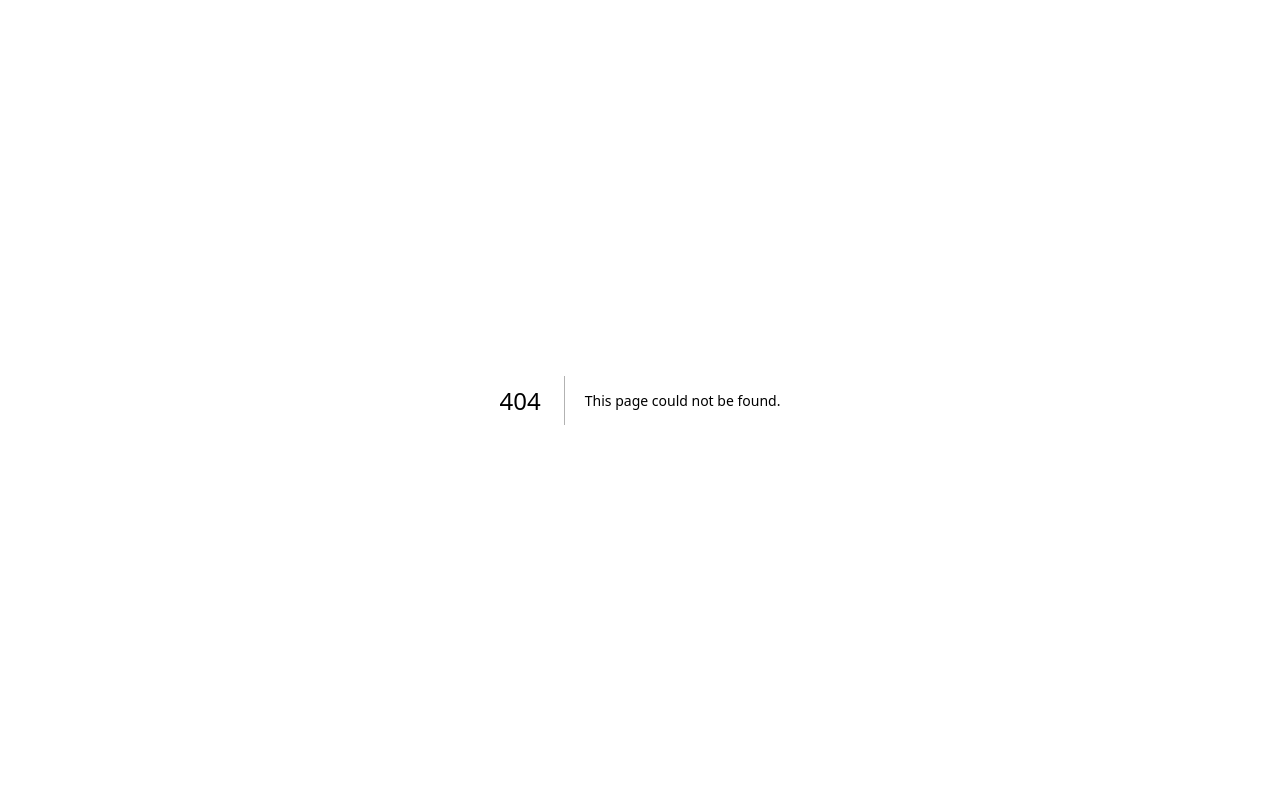
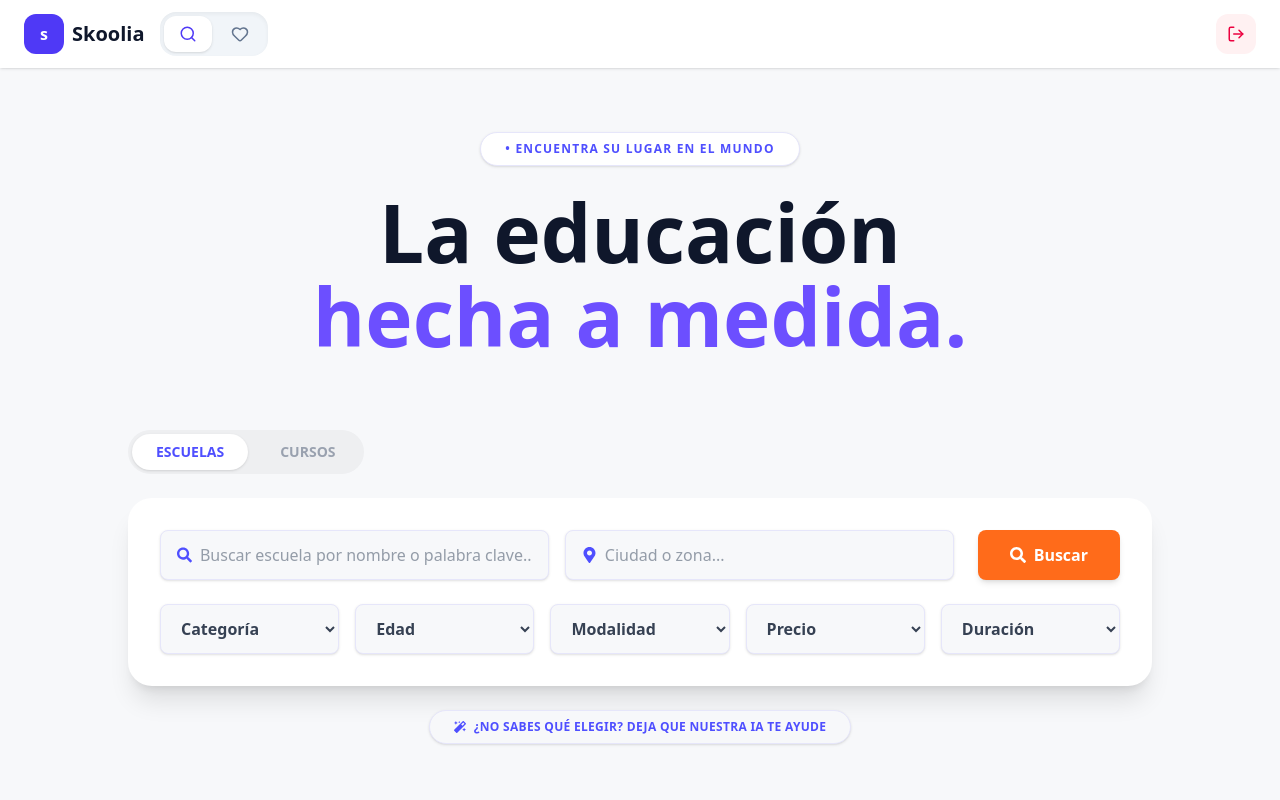
Before and after one commit to matehdz150/Skoolia, a Next.js app in the folder apps/web/: page /parents in a window 1280 px wide. Before the commit this address had no page. Shown: the top 800 px of the page. Built offline with nearby package versions, Linux system fonts and the light colour scheme.

Commit message:
feat[web]: parents navbar variant, auth modals navigation, and parents/schools routes

```diff
--- /dev/null
+++ b/apps/web/app/parents/favorites/page.tsx
@@ -0,0 +1,8 @@
+export default function ParentsFavoritesPage() {
+  return (
+    <main className="mx-auto max-w-3xl px-6 py-12">
+      <h1 className="text-3xl font-extrabold text-slate-900">Favoritos del Padre</h1>
+      <p className="mt-2 text-slate-600">Aquí aparecerán los favoritos guardados.</p>
+    </main>
+  );
+}
--- /dev/null
+++ b/apps/web/app/parents/page.tsx
@@ -0,0 +1,17 @@
+import ParentsNavbar from "@/components/layout/ParentsNavbar";
+import HeroParentsSection from "@/components/home/HeroParentsSection";
+import CategoriesSection from "@/components/home/CategoriesParentsSection";
+import CatalogSection from "@/components/home/CatalogParentsSection";
+
+export default function ParentsPage() {
+    return (
+        <>
+            <ParentsNavbar />
+            <main>
+                <HeroParentsSection />
+                <CategoriesSection />
+                <CatalogSection />
+            </main>
+        </>
+    );
+}
--- /dev/null
+++ b/apps/web/app/schools/page.tsx
@@ -0,0 +1,8 @@
+export default function SchoolsPage() {
+  return (
+    <main className="mx-auto max-w-3xl px-6 py-12">
+      <h1 className="text-3xl font-extrabold text-slate-900">Área para Escuelas</h1>
+      <p className="mt-2 text-slate-600">Bienvenido(a). Aquí irá el contenido para instituciones educativas.</p>
+    </main>
+  );
+}
--- a/apps/web/components/layout/LoginModal.tsx
+++ b/apps/web/components/layout/LoginModal.tsx
@@ -1,5 +1,6 @@
 "use client";
 import { useEffect, useRef, useState } from "react";
+import { useRouter } from "next/navigation";
 import { X, User, Building2 } from "lucide-react";
 
 type Props = {
@@ -11,6 +12,7 @@ type Props = {
 export default function LoginModal({ isOpen, onClose, onSwitchToRegister }: Props) {
   const [audience, setAudience] = useState<"parents" | "schools">("parents");
   const panelRef = useRef<HTMLDivElement>(null);
+  const router = useRouter();
 
   useEffect(() => {
     const onKey = (e: KeyboardEvent) => {
@@ -82,7 +84,14 @@ export default function LoginModal({ isOpen, onClose, onSwitchToRegister }: Prop
           </div>
 
           {/* Form */}
-          <form className="mt-4">
+          <form
+            className="mt-4"
+            onSubmit={(e) => {
+              e.preventDefault();
+              onClose();
+              router.push(audience === "schools" ? "/schools" : "/parents");
+            }}
+          >
             <label className="block text-xs font-bold text-slate-500">EMAIL</label>
             <input
               type="email"
--- a/apps/web/components/layout/Navbar.tsx
+++ b/apps/web/components/layout/Navbar.tsx
@@ -2,9 +2,10 @@
 import { GraduationCap, LogIn, PlusCircle } from "lucide-react";
 import Link from "next/link";
 import { usePathname, useSearchParams } from "next/navigation";
-import { useEffect, useState } from "react";
+import { JSX, useEffect, useState } from "react";
 import LoginModal from "./LoginModal";
 import RegisterModal from "./RegisterModal";
+import ParentsNavbar from "./ParentsNavbar";
 
 export default function Navbar(): JSX.Element {
     const pathname = usePathname();
@@ -78,6 +79,11 @@ export default function Navbar(): JSX.Element {
 
 
 
+        // Parent area navbar variant
+        if (pathname?.startsWith('/parents')) {
+            return <ParentsNavbar />;
+        }
+
         return (
             <div className="sticky top-0 z-50">
             <nav className={`w-full max-w-6xl mx-auto px-8 py-4 ${scrolled ? 'bg-white/55 backdrop-blur-md supports-backdrop-filter:bg-white/50 supports-backdrop-filter:backdrop-blur-md shadow-lg border border-white/30' : 'bg-white'} text-black rounded-4xl flex items-center justify-between transition-all duration-300`}>
--- /dev/null
+++ b/apps/web/components/layout/ParentsNavbar.tsx
@@ -0,0 +1,64 @@
+'use client';
+import Link from 'next/link';
+import { usePathname, useRouter } from 'next/navigation';
+import { Heart, LogOut, Search } from 'lucide-react';
+import { JSX } from 'react';
+
+export default function ParentsNavbar(): JSX.Element {
+  const pathname = usePathname();
+  const router = useRouter();
+  const onLogout = () => {
+    // TODO: replace with real sign-out
+    router.push('/');
+  };
+  const isFavorites = pathname?.startsWith('/parents/favorites');
+
+  return (
+    <div className="sticky top-0 z-50">
+      <nav className="w-full px-6 py-3 bg-white text-black shadow-sm">
+        <div className="flex items-center justify-between">
+          {/* Left cluster: Brand + control */}
+          <div className="flex items-center gap-4">
+            {/* Brand */}
+            <div className="flex items-center gap-2">
+              <div className="flex items-center justify-center w-10 h-10 bg-indigo-600 rounded-xl shadow-indigo-200">
+                <span className="text-white font-extrabold">s</span>
+              </div>
+              <span className="font-extrabold text-xl text-slate-900">Skoolia</span>
+            </div>
+            {/* Segmented control near brand */}
+            <div className="flex rounded-2xl bg-slate-100 p-1 shadow-inner">
+              <Link
+                href="/parents"
+                className={`flex h-9 w-12 items-center justify-center rounded-xl transition-colors ${
+                  !isFavorites ? 'bg-white text-indigo-600 shadow' : 'text-slate-500 hover:text-slate-700'
+                }`}
+                aria-label="Buscar"
+              >
+                <Search size={18} />
+              </Link>
+              <Link
+                href="/parents/favorites"
+                className={`ml-1 flex h-9 w-12 items-center justify-center rounded-xl transition-colors ${
+                  isFavorites ? 'bg-white text-rose-600 shadow' : 'text-slate-500 hover:text-slate-700'
+                }`}
+                aria-label="Favoritos"
+              >
+                <Heart size={18} />
+              </Link>
+            </div>
+          </div>
+
+          {/* Right: Logout */}
+          <button
+            onClick={onLogout}
+            className="h-10 w-10 rounded-xl bg-rose-50 text-rose-600 flex items-center justify-center hover:bg-rose-100"
+            aria-label="Cerrar sesión"
+          >
+            <LogOut size={18} />
+          </button>
+        </div>
+      </nav>
+    </div>
+  );
+}
--- a/apps/web/components/layout/RegisterModal.tsx
+++ b/apps/web/components/layout/RegisterModal.tsx
@@ -1,5 +1,6 @@
 "use client";
 import { useEffect, useRef, useState } from "react";
+import { useRouter } from "next/navigation";
 import { X, User, Building2, ArrowRight } from "lucide-react";
 
 type Props = {
@@ -11,6 +12,7 @@ type Props = {
 export default function RegisterModal({ isOpen, onClose, onSwitchToLogin }: Props) {
   const [audience, setAudience] = useState<"parents" | "schools">("parents");
   const panelRef = useRef<HTMLDivElement>(null);
+  const router = useRouter();
 
   useEffect(() => {
     const onKey = (e: KeyboardEvent) => {
@@ -84,7 +86,14 @@ export default function RegisterModal({ isOpen, onClose, onSwitchToLogin }: Prop
           </div>
 
           {/* Form */}
-          <form className="mt-4">
+          <form
+            className="mt-4"
+            onSubmit={(e) => {
+              e.preventDefault();
+              onClose();
+              router.push(audience === "schools" ? "/schools" : "/parents");
+            }}
+          >
             <label className="block text-xs font-bold text-slate-500">NOMBRE COMPLETO</label>
             <input
               type="text"
```
